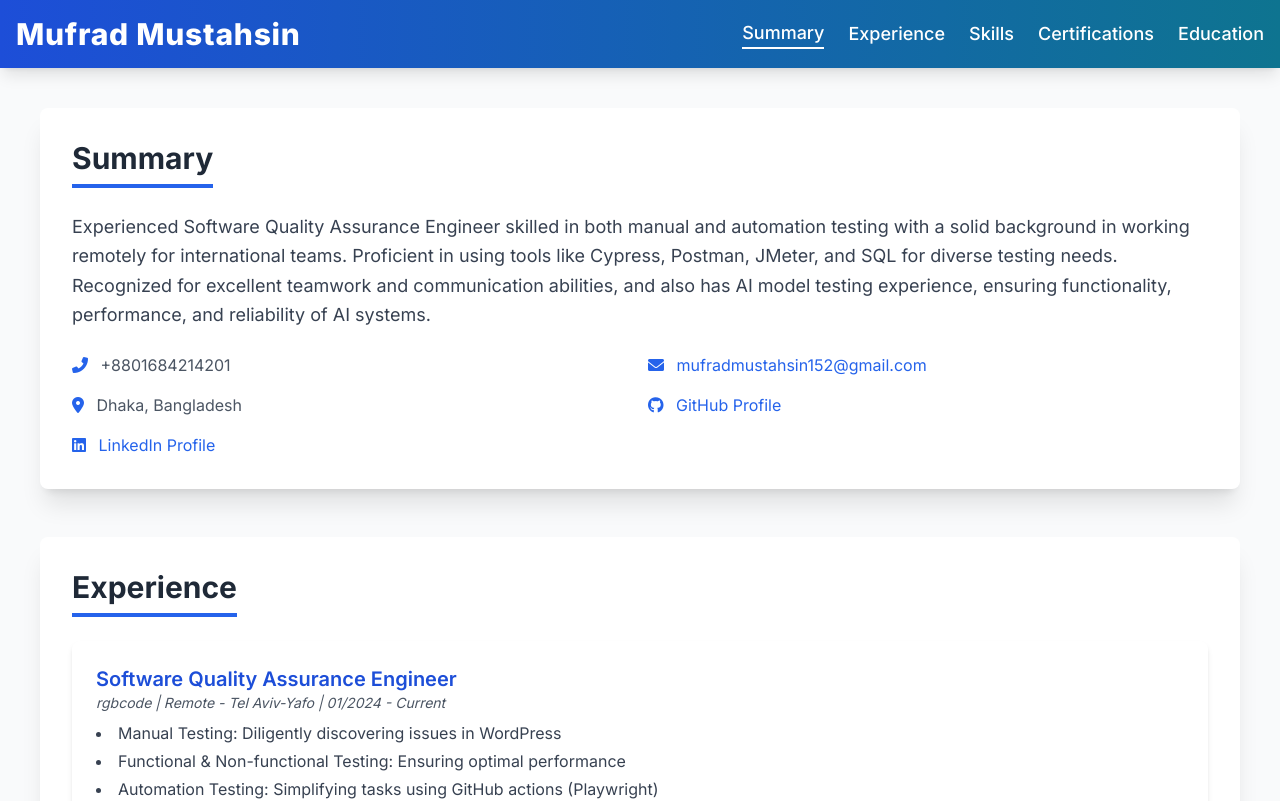
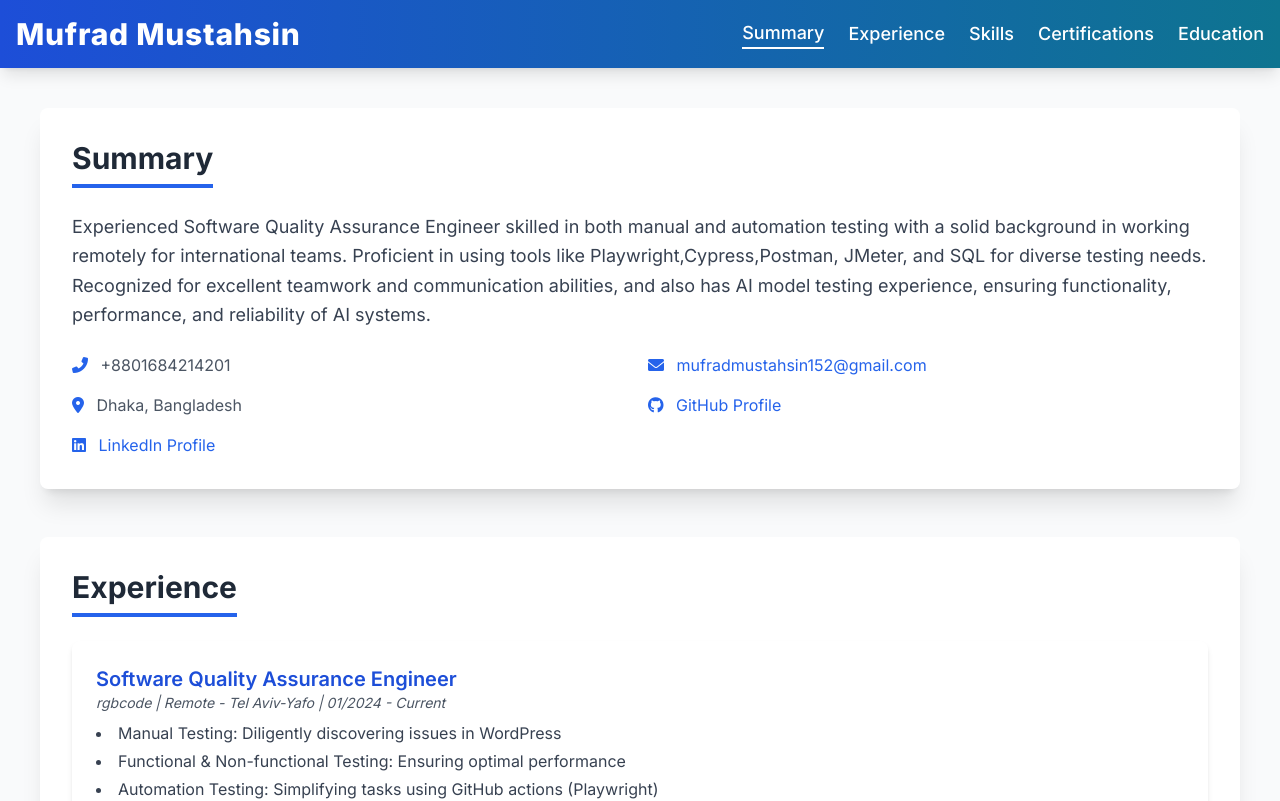
Before and after one commit to Mufrad6502/cv-website, a React (Create React App) app: page / in a window 1280 px wide. Shown: the top 801 px of the page. Built offline with nearby package versions, Linux system fonts and the light colour scheme.

Commit message:
summary change

```diff
--- a/src/App.js
+++ b/src/App.js
@@ -26,7 +26,7 @@ const App = () => {
       github: "https://github.com/Mufrad6502", // Placeholder: Update with your actual GitHub profile
       linkedin: "https://www.linkedin.com/in/mufrad-mustahsin-50b8ab1a5/" // Placeholder: Update with your actual LinkedIn profile
     },
-    summary: "Experienced Software Quality Assurance Engineer skilled in both manual and automation testing with a solid background in working remotely for international teams. Proficient in using tools like Cypress, Postman, JMeter, and SQL for diverse testing needs. Recognized for excellent teamwork and communication abilities, and also has AI model testing experience, ensuring functionality, performance, and reliability of AI systems.",
+    summary: "Experienced Software Quality Assurance Engineer skilled in both manual and automation testing with a solid background in working remotely for international teams. Proficient in using tools like Playwright,Cypress,Postman, JMeter, and SQL for diverse testing needs. Recognized for excellent teamwork and communication abilities, and also has AI model testing experience, ensuring functionality, performance, and reliability of AI systems.",
     experience: [
       {
         title: "Software Quality Assurance Engineer",
```
